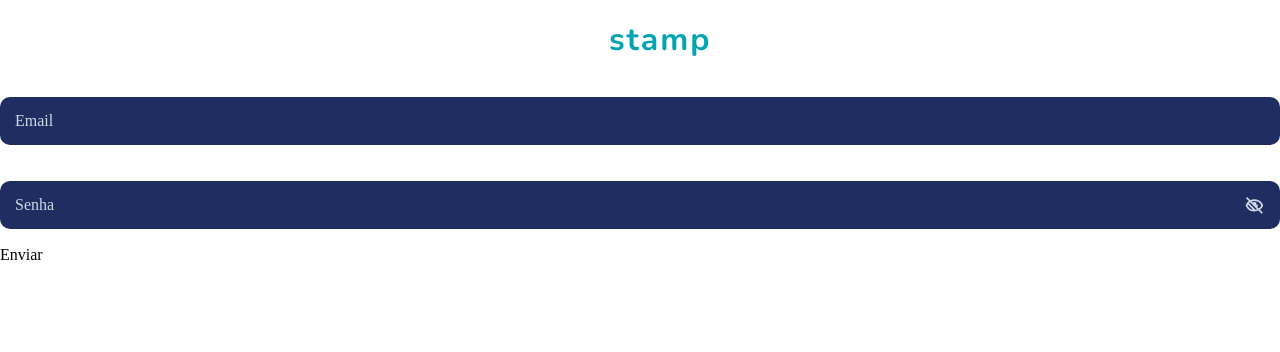
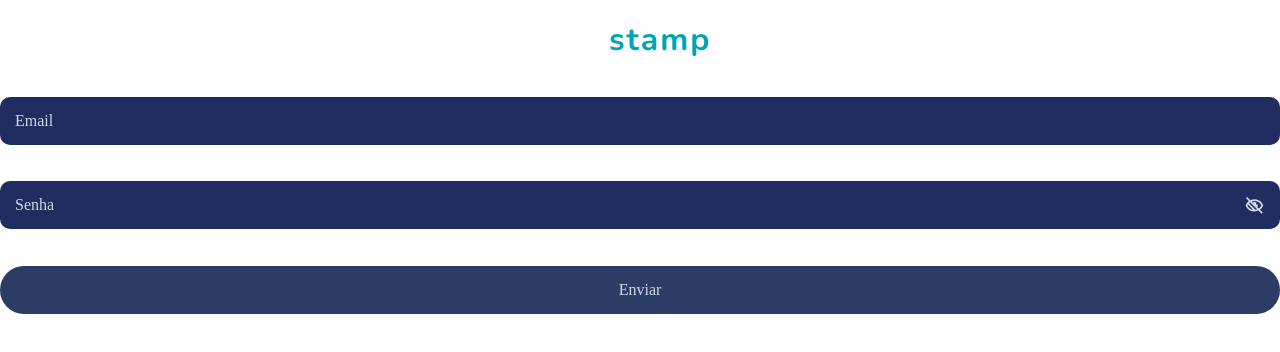
Before and after one commit to forgeTTimeTEAM/timestamp, a Next.js app: page / in a window 1280 px wide. Shown: the top 352 px of the page. Built offline with nearby package versions, Linux system fonts and the light colour scheme.

Commit message:
style: submit button + see button

```diff
--- a/components/FormFields/Input/styles.ts
+++ b/components/FormFields/Input/styles.ts
@@ -78,11 +78,6 @@ const StyledContainer = styled.div<IStyledContainer>`
 
           width: 1.3rem;
           height: 1.3rem;
-
-          & > * {
-            width: 100%;
-            height: 100%;
-          }
         }
 
         &:-webkit-autofill {
--- a/components/FormFields/LoginForm/index.tsx
+++ b/components/FormFields/LoginForm/index.tsx
@@ -6,6 +6,7 @@ import { BiLowVision, BiShowAlt } from "react-icons/bi";
 
 import InputField from "../Input";
 import { loginSchema } from "../validators";
+import { StyledForm } from "./styles";
 
 export interface ILoginFields {
   email: string;
@@ -22,10 +23,12 @@ function LoginForm() {
 
   return (
     <FormProvider {...methods}>
-      <form onSubmit={handleSubmit((data) => console.log(data))}>
+      <StyledForm onSubmit={handleSubmit((data) => console.log(data))}>
+        <div>
           <InputField name="email" label="Email" />
           <InputField name="password" label="Senha" type={passwordType}>
             <button
+              className="seeButton"
               type="button"
               onClick={() => {
                 setSeePass(!seePass);
@@ -35,8 +38,9 @@ function LoginForm() {
               {passwordIcon}
             </button>
           </InputField>
+        </div>
         <button type="submit">Enviar</button>
-      </form>
+      </StyledForm>
     </FormProvider>
   );
 }
--- /dev/null
+++ b/components/FormFields/LoginForm/styles.ts
@@ -0,0 +1,29 @@
+import styled from "styled-components";
+import { ITheme } from "../../../styles/theme/interface";
+
+interface IStyledFormProps {
+  theme: ITheme;
+}
+
+const StyledForm = styled.form<IStyledFormProps>`
+  display: flex;
+  flex-direction: column;
+  gap: 20px;
+
+  .seeButton {
+    svg {
+      width: 100%;
+      height: 100%;
+    }
+  }
+
+  & > button {
+    background-color: ${({ theme }) => theme.fill};
+    color: ${({ theme }) => theme.font_color_second};
+
+    padding: 15px 50px;
+    border-radius: 3.125rem;
+  }
+`;
+
+export { StyledForm };
```
Lines whose indentation alone changed are shown as unchanged.
